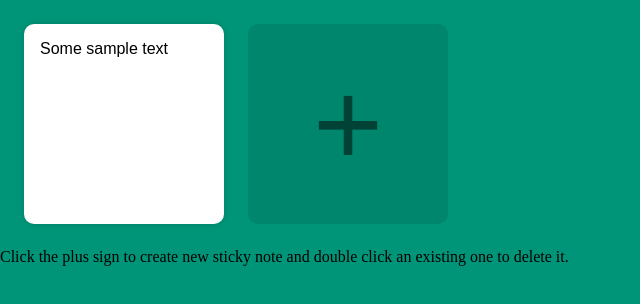
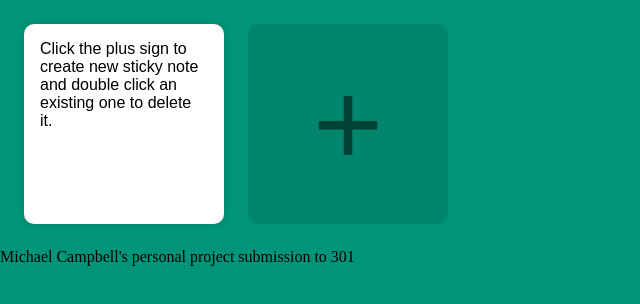
Before and after one commit to MichaelCampbell-on3001/stickynotes, a plain HTML site: page index.html in a window 1280 px wide. Shown: the whole page, without its empty margins (0-640 px from the left). Drawn offline with Linux system fonts and the light colour scheme.

Commit message:
corrected syntax error and routing issue

```diff
--- a/index.html
+++ b/index.html
@@ -10,9 +10,9 @@
 </head>
 <body>
   <div id="app">
-    <textarea class="note">Some sample text</textarea>
+    <textarea class="note">Click the plus sign to create new sticky note and double click an existing one to delete it.</textarea>
     <button class="add-note" type="button">+</button>
   </div>
 </body>
-<footer>Click the plus sign to create new sticky note and double click an existing one to delete it.</footer>
+<footer>Michael Campbell's personal project submission to 301</footer>
 </html>
```
